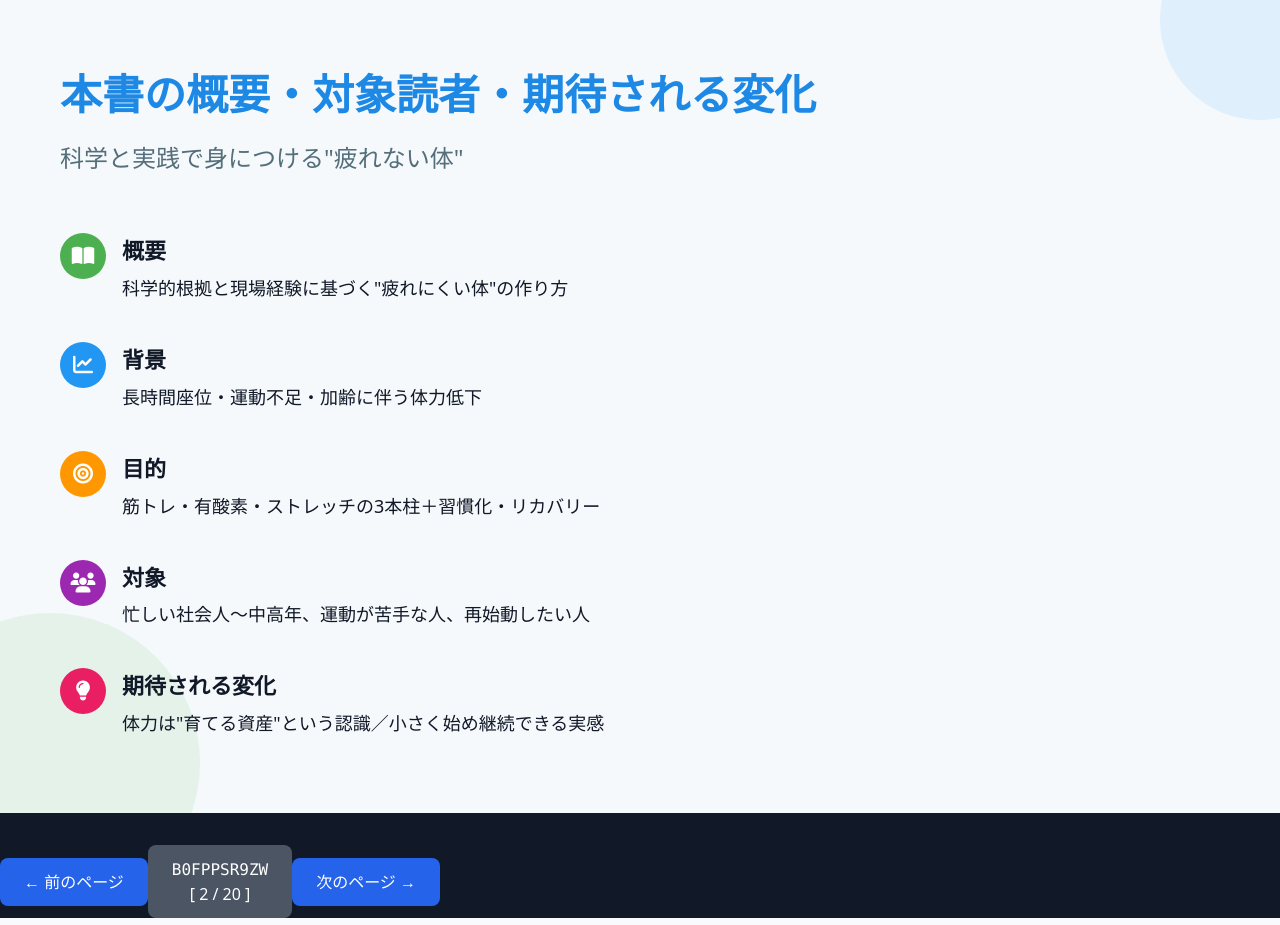
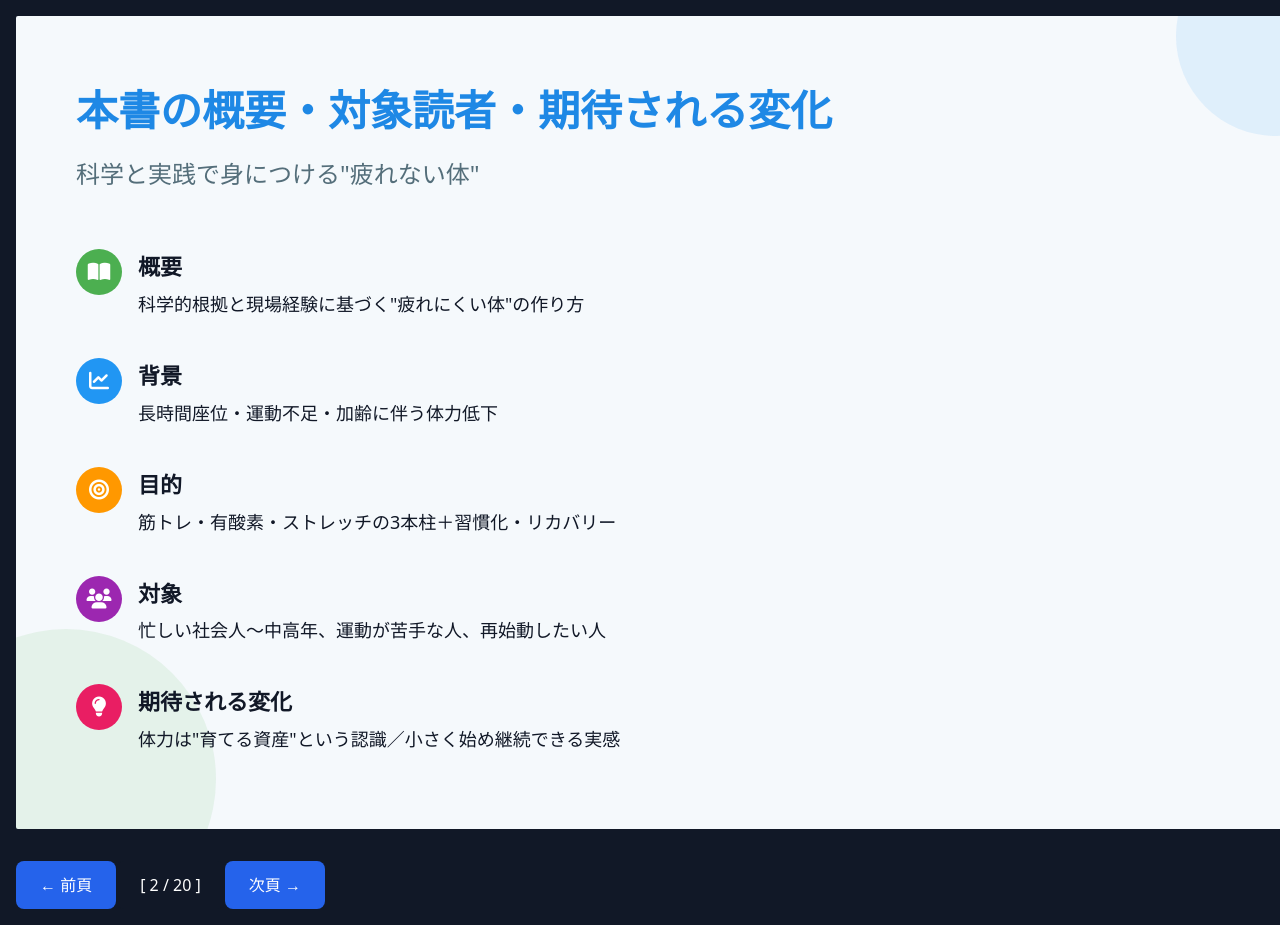
Before and after one commit to sana91/slide-manager-app, a Nuxt app: page /slide/B0FPPSR9ZW/2 in a window 1280 px wide. Built offline with nearby package versions, Linux system fonts and the light colour scheme.

Commit message:
テンプレートデザイン変更

```diff
--- a/app.vue
+++ b/app.vue
@@ -23,7 +23,11 @@ onMounted(() => {
 
 <style>
 .prose {
-  @apply text-gray-900;
+  @apply text-gray-900 ;
+}
+
+.prose .slide-container{
+  @apply rounded-sm ;
 }
 
 .prose h2 {
--- a/pages/slide/B0FPPSR9ZW/2.vue
+++ b/pages/slide/B0FPPSR9ZW/2.vue
@@ -98,7 +98,7 @@
 </style>
 
 <template>
-  <div class="min-h-screen bg-gray-900 text-white container">
+  <div class="min-h-screen bg-gray-900 text-white container px-4 py-4">
     <div class="prose prose-lg max-w-none">
 
 <div class="slide-container">
@@ -168,14 +168,13 @@
           to="/slide/B0FPPSR9ZW/1"
           class="inline-block bg-blue-600 hover:bg-blue-700 text-white px-6 py-3 rounded-lg transition-colors"
         >
-          ← 前のページ
+          ← 前頁
         </NuxtLink>
       </div>
 
       <div
-        class="inline-block bg-gray-600 text-white px-6 py-3 rounded-lg transition-colors text-center"
+        class="inline-block bg-gray-900 text-white px-6 py-3 rounded-lg transition-colors text-center"
       >
-        <span><code>B0FPPSR9ZW</code><br /></span>
         <span> [ 2 / 20 ]</span>
       </div>
 
@@ -184,7 +183,7 @@
           to="/slide/B0FPPSR9ZW/3"
           class="inline-block bg-blue-600 hover:bg-blue-700 text-white px-6 py-3 rounded-lg transition-colors"
         >
-          次のページ →
+          次頁 →
         </NuxtLink>
       </div>
     </div>
```
Also changed, not shown: scripts/generate-slides.cjs (+6 -7 lines).
